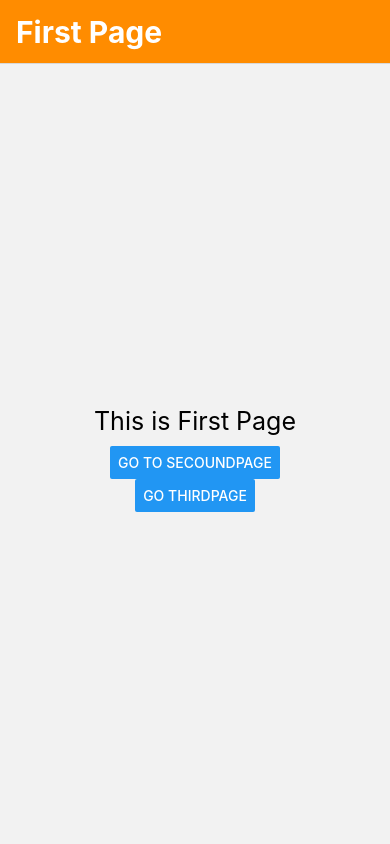
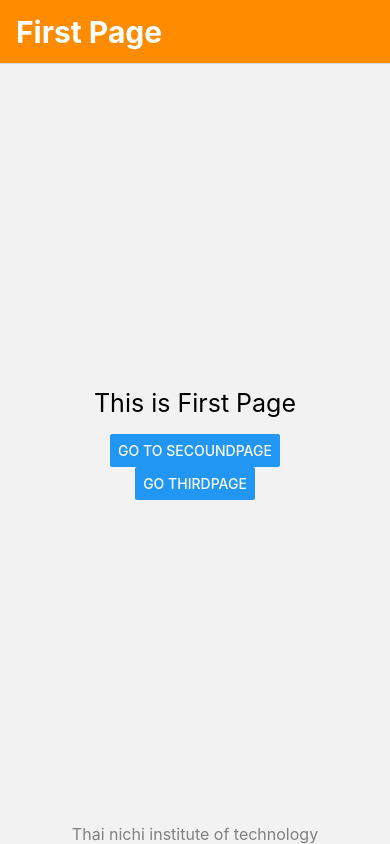
Before and after one commit to tpyostm/nvProject, a React Native app: screen /Home in a window 390 px wide. Built offline with nearby package versions, Linux system fonts and the light colour scheme.

Commit message:
08-31-2022

```diff
--- a/FirstPage.js
+++ b/FirstPage.js
@@ -1,12 +1,13 @@
-import { View, Text, StyleSheet, TextInput, Button } from "react-native";
+import { View, Text, StyleSheet, Button } from "react-native";
 import React from "react";
+import { style } from "./component/style";
 
 const FirstPage = ({ navigation }) => {
-  const [postText, setPostText] = React.useState("");
+  const [postText] = React.useState("");
   return (
-    <View style={styles.container}>
+    <View style={style.container}>
       <View style={{ flex: 1, alignItems: "center", justifyContent: "center" }}>
-        <Text style={styles.heading}>This is First Page</Text>
+        <Text style={style.textTopStyle}>This is First Page</Text>
         <Button
           title="Go to SecoundPage"
           onPress={() =>
@@ -23,28 +24,12 @@ const FirstPage = ({ navigation }) => {
             })
           }
         />
+
       </View>
+      <Text style={style.textBottomStyle}>Thai nichi institute of technology</Text>
     </View>
+
   );
 };
 
 export default FirstPage;
-
-const styles = StyleSheet.create({
-  container: {
-    flex: 1,
-    alignItems: "center",
-    padding: 20,
-  },
-  heading: {
-    fontSize: 25,
-    textAlign: "center",
-
-    marginVertical: 10,
-  },
-  textStyle: {
-    textAlign: "center",
-    fontSize: 16,
-    marginVertical: 10,
-  },
-});
--- a/SecoundPage.js
+++ b/SecoundPage.js
@@ -1,12 +1,13 @@
-import { View, Text, StyleSheet, TextInput, Button } from "react-native";
+import { View, Text, StyleSheet, Button } from "react-native";
 import React from "react";
+import { style } from "./component/style";
 
-const SecondPage = ({ navigation }) => {
-  const [postText, setPostText] = React.useState("");
+const SecoundPage = ({ navigation }) => {
+  const [postText] = React.useState("");
   return (
-    <View style={styles.container}>
+    <View style={style.container}>
       <View style={{ flex: 1, alignItems: "center", justifyContent: "center" }}>
-        <Text style={styles.heading}>This is Secound Page</Text>
+        <Text style={style.textTopStyle}>This is Third Page</Text>
         <Button
           title="Go to First Page"
           onPress={() =>
@@ -24,27 +25,9 @@ const SecondPage = ({ navigation }) => {
           }
         />
       </View>
+      <Text style={style.textBottomStyle}>Thai nichi institute of technology</Text>
     </View>
   );
 };
 
-export default SecondPage;
-
-const styles = StyleSheet.create({
-  container: {
-    flex: 1,
-    alignItems: "center",
-    padding: 20,
-  },
-  heading: {
-    fontSize: 25,
-    textAlign: "center",
-
-    marginVertical: 10,
-  },
-  textStyle: {
-    textAlign: "center",
-    fontSize: 16,
-    marginVertical: 10,
-  },
-});
+export default SecoundPage;
--- a/ThirdPage.js
+++ b/ThirdPage.js
@@ -1,12 +1,13 @@
-import { View, Text, StyleSheet, TextInput, Button } from "react-native";
+import { View, Text, StyleSheet, Button } from "react-native";
 import React from "react";
+import { style } from "./component/style";
 
 const ThirdPage = ({ navigation }) => {
-  const [postText, setPostText] = React.useState("");
+  const [postText] = React.useState("");
   return (
-    <View style={styles.container}>
+    <View style={style.container}>
       <View style={{ flex: 1, alignItems: "center", justifyContent: "center" }}>
-        <Text style={styles.heading}>This is Third Page</Text>
+        <Text style={style.textTopStyle}>This is Third Page</Text>
         <Button
           title="Go to First Page"
           onPress={() =>
@@ -16,7 +17,7 @@ const ThirdPage = ({ navigation }) => {
           }
         />
         <Button
-          title="Go to SecoundPage"
+          title="Go to Secound Page"
           onPress={() =>
             navigation.navigate("Second Page", {
               postText,
@@ -24,27 +25,9 @@ const ThirdPage = ({ navigation }) => {
           }
         />
       </View>
+      <Text style={style.textBottomStyle}>Thai nichi institute of technology</Text>
     </View>
   );
 };
 
 export default ThirdPage;
-
-const styles = StyleSheet.create({
-  container: {
-    flex: 1,
-    alignItems: "center",
-    padding: 20,
-  },
-  heading: {
-    fontSize: 25,
-    textAlign: "center",
-
-    marginVertical: 10,
-  },
-  textStyle: {
-    textAlign: "center",
-    fontSize: 16,
-    marginVertical: 10,
-  },
-});
--- a/component/style.js
+++ b/component/style.js
@@ -1,6 +1,5 @@
 import { StyleSheet, Text, View } from 'react-native'
-import React from 'react'
-import { Colors } from 'react-native/Libraries/NewAppScreen'
+
 
 const style = StyleSheet.create({
     container:{
```
